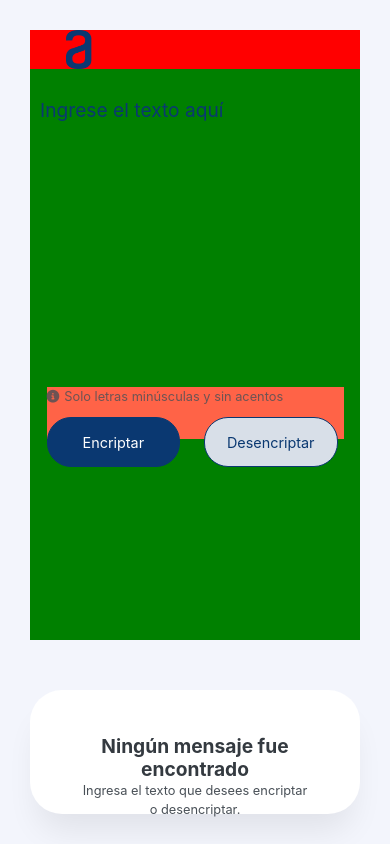
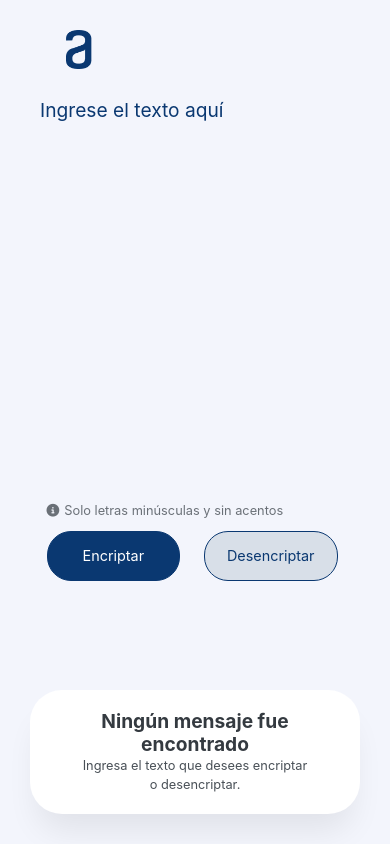
Before and after one commit to tobiasvera17/challenge1-alura, a plain HTML site: page index.html in a window 390 px wide. Drawn offline with Linux system fonts and the light colour scheme.

Commit message:
fixed phone design buttons

```diff
--- a/style.css
+++ b/style.css
@@ -123,6 +123,7 @@ body {
     /* line-height: 19px; */
     line-height: 1rem;
     text-align: center;
+    cursor: pointer;
 }
 
 .text-buttons-encrypt{
@@ -242,13 +243,13 @@ body {
     }
 
     #header {
-        background-color: red;
+        /* background-color: red; */
         width: 100%;
         flex-grow: 0;
     }
 
     #process {
-        background-color: green;
+        /* background-color: green; */
         width: 100%;
         height: unset;
         flex-grow: 3;
@@ -262,7 +263,7 @@ body {
 
     #text-container {
         /* margin: 10% 0; */
-        height: 50%;
+        height: 70%;
         /* background-color: purple; */
     }
 
@@ -293,7 +294,7 @@ body {
     #text-buttons-container {
         margin: 0 auto;
         width: 90%;
-        background-color: tomato;
+        /* background-color: tomato; */
     }
 
     #buttons-info-container {
@@ -308,6 +309,7 @@ body {
         line-height: 150%;
         color: #495057;
         opacity: 0.8;
+        /* margin: 30px; */
     }
 
     #buttons-container {
@@ -325,8 +327,9 @@ body {
         font-weight: 400;
         /* font-size: 16px; */
         font-size: 0.9rem;
-        line-height: 19px;
+        line-height: 20px;
         text-align: center;
+        /* padding:10px; */
     }
 
     .text-buttons-encrypt{
@@ -346,7 +349,7 @@ body {
         overflow-y: visible;
         flex-direction: column;
         background: #FFFFFF;
-        justify-content: center;
+        justify-content: start;
         align-items: center;
         width: 100%;
         box-shadow: 0px 24px 32px -8px rgba(0, 0, 0, 0.08);
@@ -442,6 +445,7 @@ body {
         line-height: 150%;
         color: #495057;
         opacity: 0.8;
+        margin-bottom: 20px;
     }
 
     #buttons-container {
@@ -451,16 +455,16 @@ body {
         justify-content: center;
         height: 100%;
         width: 100%;
-        background-color: aqua;
     }
 
     #buttons-container button{
         width: 100%;
-        height: 50px;
+        height: unset;
         font-size: 0.5rem;
         /* font-size: 7px; */
-        line-height: 19px;
+        line-height: 30px;
         text-align: center;
+
     }
 
     .text-buttons-encrypt{
```
